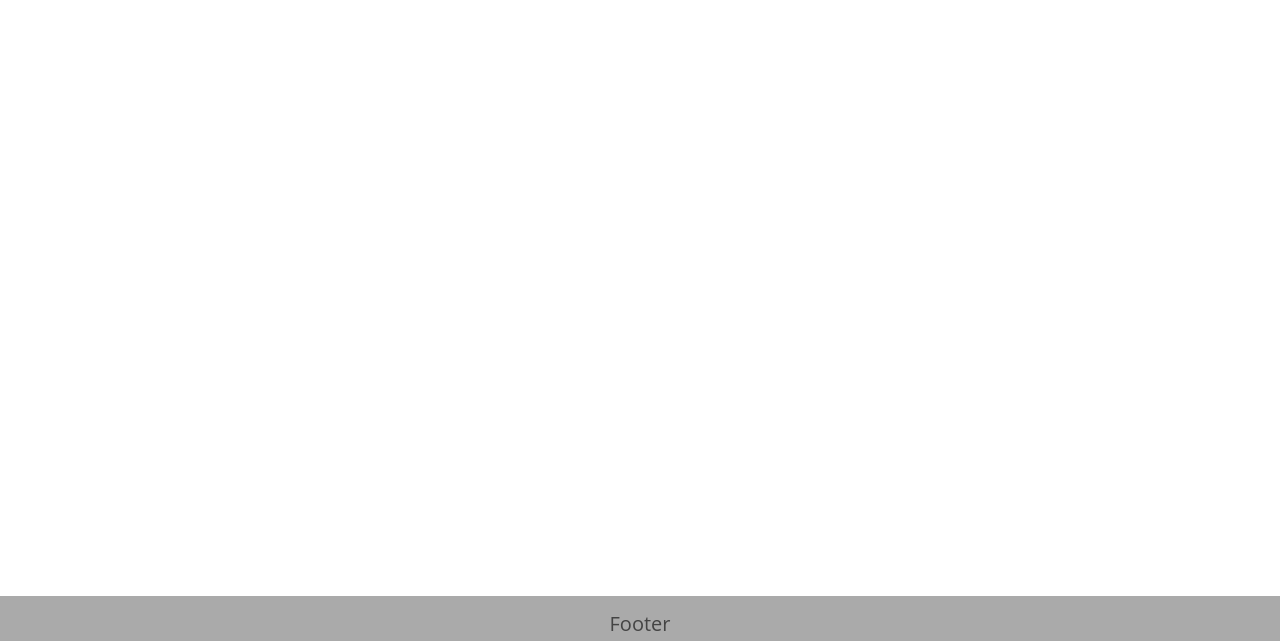
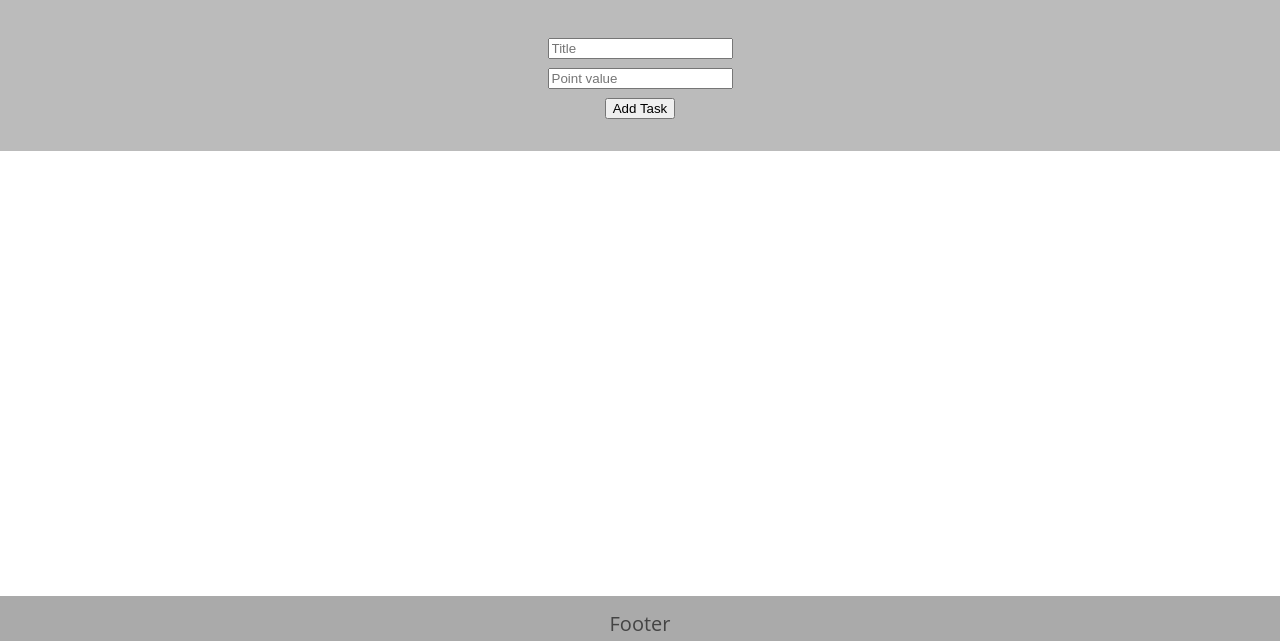
Before and after one commit to bmckenna1982/my-family, a React app: page /add-task in a window 1280 px wide. Shown: the part 159-800 px from the top of the page. Built offline with nearby package versions, Linux system fonts and the light colour scheme.

Commit message:
updated to context

```diff
--- a/src/Components/addEvent/addEvent.js
+++ b/src/Components/addEvent/addEvent.js
@@ -2,6 +2,7 @@ import React, { Component } from 'react'
 import Header from '../header/header'
 import DatePicker from 'react-date-picker'
 import TimePicker from 'react-time-picker'
+import AppContext from '../context/appContext'
 import './addEvent.css'
 
 class AddEvent extends Component {
@@ -10,22 +11,34 @@ class AddEvent extends Component {
     this.state = {
       date: new Date(),
       startTime: '12:00',
-      endTime: '1:00'
+      endTime: '13:00',
+      title: '',
+    }
 
-    }
   }
 
+  static contextType = AppContext
+
+  handleTitleChange = event => {
+    event.preventDefault()
+    this.setState({ title: event.target.value })
+  }
   handleDateChange = date => this.setState({ date })
   handleStartTimeChange = startTime => this.setState({ startTime })
   handleEndTimeChange = endTime => this.setState({ endTime })
+  addEvent = (event) => {
+    event.preventDefault()
+    let e = this.state
+    this.context.addEvent(e)
+  }
 
   render() {
     return (
       <section className="addEvent">
         <Header pageTitle='Add Event' />
-        <form className='addEvent-form' onSubmit={this.context.AddEvent}>
+        <form className='addEvent-form' onSubmit={this.addEvent}>
           <div>
-            <input type="text" name='title' id='title' placeholder='Title' />
+            <input type="text" name='title' id='title' placeholder='Title' onChange={this.handleTitleChange} value={this.state.title} />
           </div>
           <div>
             {/* <input type="event_date" name='event_date' id='event_date' placeholder='Date' /> */}
@@ -39,7 +52,7 @@ class AddEvent extends Component {
             <TimePicker onChange={this.handleEndTimeChange} value={this.state.endTime} />
             {/* <input type="event-end-time" name='event-end-time' id='event-end-time' placeholder='End time of event' /> */}
           </div>
-          <button type='submit'>Add Event</button>
+          <button type='submit' >Add Event</button>
 
         </form>
       </section>
--- a/src/Components/addItemLink/addItemLink.css
+++ b/src/Components/addItemLink/addItemLink.css
@@ -0,0 +1,4 @@
+.add-item-link {
+  display: flex;
+  justify-content: center;
+}
--- a/src/Components/addItemLink/addItemLink.js
+++ b/src/Components/addItemLink/addItemLink.js
@@ -1,14 +1,23 @@
 import React, { Component } from 'react'
+import { Link } from 'react-router-dom'
 import { FontAwesomeIcon } from '@fortawesome/react-fontawesome'
 import { faPlus } from '@fortawesome/free-solid-svg-icons'
 import './addItemLink.css'
 
 class AddItemLink extends Component {
   render() {
+    console.log('this.props.itemName', this.props.itemName)
+    const addText = this.props.itemName
+      ? `Add ${this.props.itemName}`
+      : ''
+
     return (
-      <div className='icon-plus' onClick={this.handleClick}>
-        <FontAwesomeIcon icon={faPlus} /> Add {this.props.itemName}
-      </div>
+      <Link to={this.props.location} className='add-item-link'>
+        <div className='icon-plus'>
+          <FontAwesomeIcon icon={faPlus} />
+        </div>
+        {addText}
+      </Link>
     )
   }
 }
--- /dev/null
+++ b/src/Components/addTask/addTask.js
@@ -0,0 +1,55 @@
+import React, { Component } from 'react'
+import Header from '../header/header'
+import AppContext from '../context/appContext'
+
+class AddTask extends Component {
+  constructor(props) {
+    super(props)
+    this.state = {
+      title: '',
+      points: ''
+    }
+  }
+
+  static contextType = AppContext
+
+  handleTitleChange = event => {
+    event.preventDefault()
+    console.log('event.target.title', event.target.value)
+    this.setState({
+      title: event.target.value
+    })
+  }
+
+  handlePointsChange = event => {
+    event.preventDefault()
+    this.setState({
+      points: event.target.value
+    })
+  }
+
+  addTask = event => {
+    event.preventDefault()
+    let task = this.state
+    this.context.addTask(task)
+  }
+
+  render() {
+    return (
+      <section className="addTask">
+        <Header pageTitle='Add Task' />
+        <form className='addTask-form' onSubmit={this.addTask}>
+          <div>
+            <input type="text" name='title' id='title' placeholder='Title' onChange={this.handleTitleChange} value={this.state.title} />
+          </div>
+          <div>
+            <input type="text" name='points' id='points' placeholder='Point value' onChange={this.handlePointsChange} value={this.state.points} />
+          </div>
+          <button type='submit' >Add Task</button>
+        </form>
+      </section>
+    )
+  }
+}
+
+export default AddTask
--- a/src/Components/app/App.js
+++ b/src/Components/app/App.js
@@ -10,7 +10,10 @@ import TasksPage from '../tasksPage/tasksPage'
 import ListPage from '../listsPage/listsPage'
 import FamilyPage from '../familyPage/familyPage'
 import AddEvent from '../addEvent/addEvent'
+import AddTask from '../addTask/addTask'
 import AppContext from '../context/appContext'
+import { extractWeekday, extractDayOfMonth } from '../utils/utils'
+import dataStore from '../../data/dataStore'
 import './App.css';
 
 class App extends Component {
@@ -18,12 +21,33 @@ class App extends Component {
     super(props)
 
     this.state = {
-      events: [],
-      tasks: [],
-      lists: [],
+      events: [
+        {
+          title: 'Event Title',
+          date: 'Wed 14',
+          startTime: '3pm',
+          endTime: '4:30pm',
+        }
+      ],
+      tasks: [
+        {
+          title: 'task title',
+          points: '20'
+        }
+      ],
+      lists: [
+        {
+          title: 'list title',
+          items: []
+        }
+      ],
       date: moment([]),
       navOpen: false
     }
+  }
+
+  componentDidMount() {
+    setTimeout(() => this.setState(dataStore), 600)
   }
 
   static contextType = AppContext
@@ -33,12 +57,38 @@ class App extends Component {
   }
 
   addEvent = (event) => {
-    this.state.push({
-      title: event.title,
-      date: event.date,
-      startTime: event.startTime,
-      endTime: event.endTime,
+    // event.preventDefault()
+    const weekday = extractWeekday(event.date)
+    const dayOfMonth = extractDayOfMonth(event.date)
+    console.log('day', dayOfMonth)
+    console.log('event.target', event)
+    console.log('...this.state.events', ...this.state.events)
+    this.setState({
+      events: [
+        ...this.state.events,
+        {
+          title: event.title,
+          date: `${weekday} ${dayOfMonth}`,
+          startTime: event.startTime,
+          endTime: event.endTime
+        }
+      ]
     })
+    this.props.history.push('/')
+  }
+
+  addTask = task => {
+    console.log('task', task)
+    this.setState({
+      tasks: [
+        ...this.state.tasks,
+        {
+          title: task.title,
+          points: task.points
+        }
+      ]
+    })
+    this.props.history.goBack()
   }
 
   render() {
@@ -48,7 +98,8 @@ class App extends Component {
       lists: this.state.lists,
       date: this.state.date,
       navOpen: this.state.navOpen,
-      addEvent: this.addEvent
+      addEvent: this.addEvent,
+      addTask: this.addTask
     }
 
     return (
@@ -65,6 +116,7 @@ class App extends Component {
               <Route exact path='/lists' component={ListPage} />
               <Route exact path='/family' component={FamilyPage} />
               <Route exact path='/add-event' component={AddEvent} />
+              <Route exact path='/add-task' component={AddTask} />
             </Switch>
           </main>
           <footer role='contentinfo'>Footer</footer>
--- a/src/Components/context/appContext.js
+++ b/src/Components/context/appContext.js
@@ -3,8 +3,11 @@ import React from 'react'
 const AppContext = React.createContext({
   events: [],
   tasks: [],
+  date: null,
+  navOpen: '',
   error: null,
-  addEvent: () => { }
+  addEvent: () => { },
+  addTask: () => { }
 })
 
 export default AppContext
--- a/src/Components/event/event.js
+++ b/src/Components/event/event.js
@@ -6,7 +6,7 @@ class Event extends Component {
     return (
       <div className='event-container'>
         <div className='event-day'>{this.props.day} </div>
-        <div className='event-time'>{this.props.time}</div>
+        <div className='event-time'>{this.props.startTime}</div>
         <div className='event-title'>{this.props.title}</div>
       </div>
       // <div className='events-next'>Wed 2pm Set Crock pot</div>
--- a/src/Components/homePage/homePage.js
+++ b/src/Components/homePage/homePage.js
@@ -7,6 +7,7 @@ import LatestLists from '../latestLists/latestLists'
 
 class HomePage extends Component {
   render() {
+    // console.log('this.context.events', this.context.events)
     return (
       <div>
         <Header pageTitle='Daily Overview' />
--- a/src/Components/latestLists/latestLists.css
+++ b/src/Components/latestLists/latestLists.css
@@ -7,7 +7,7 @@
 
 .icon-plus {
   height: auto;
-  padding-left: 15px;
+  padding: 0 15px;
 }
 
 .icon-plus:hover {
--- a/src/Components/tasksPage/tasksPage.js
+++ b/src/Components/tasksPage/tasksPage.js
@@ -1,22 +1,25 @@
 import React, { Component } from 'react'
 import Header from '../header/header'
 import Task from '../task/task'
+import AppContext from '../context/appContext'
 import './tasksPage.css'
+import PointsBar from '../pointsBar/pointsBar'
 
 class TasksPage extends Component {
+  static contextType = AppContext
+
   render() {
     return (
       <div className='tasks-page'>
         <Header pageTitle='Tasks' />
+        <PointsBar />
         <div className='tasks-list'>
-          <Task title='Feed the dogs' points='20' />
-          <Task title='Take out trash' points='20' />
-          <Task title='Put away laundry' points='20' />
-          <Task title='Bathe Dogs' points='100' />
-          <Task title='Mow the lawn' points='50' />
-          <Task title='Vacumn living room' points='30' />
-          <Task title='Vacumn playroom' points='30' />
-          <Task title='Vacumn bedroom' points='30' />
+          <div className='tasks-container'>
+            {this.context.tasks.map(task => (
+              <Task key={task.title} title={task.title} points={task.points} checked='task.checked' />
+            ))
+            }
+          </div>
         </div>
       </div>
     )
--- /dev/null
+++ b/src/Components/utils/utils.js
@@ -0,0 +1,9 @@
+import moment from 'moment'
+
+export function extractWeekday(date) {
+  return moment(date).format('ddd')
+}
+
+export function extractDayOfMonth(date) {
+  return moment(date).format('D')
+}
--- /dev/null
+++ b/src/data/dataStore.js
@@ -0,0 +1,121 @@
+export default {
+  "events": [
+    {
+      title: 'Event Title',
+      date: 'Wed 14',
+      startTime: '3pm',
+      endTime: '4:30pm',
+    },
+  ],
+  "lists": [
+    {
+      name: 'Groceries',
+      items: [
+        {
+          itemName: 'Milk',
+          checked: false
+        },
+        {
+          itemName: 'Yogurt',
+          checked: false
+        },
+        {
+          itemName: 'Swiss Cheese',
+          checked: false
+        },
+        {
+          itemName: 'Coffee Creamer',
+          checked: true
+        }
+      ]
+    },
+    {
+      name: 'Home Improvement',
+      items: [
+        {
+          itemName: 'Garden Edging',
+          checked: false
+        },
+        {
+          itemName: 'Mulch',
+          checked: false
+        },
+        {
+          itemName: 'PVC Primer',
+          checked: true
+        },
+        {
+          itemName: 'Sprinkler controller',
+          checked: true
+        },
+      ]
+    }
+  ],
+  "tasks": [
+    {
+      title: 'Feed the Dogs',
+      points: '20',
+      checked: false,
+      completedBy: ''
+    },
+    {
+      title: 'Take out trash',
+      points: '20',
+      checked: false,
+      completedBy: ''
+    },
+    {
+      title: 'Put away laundry',
+      points: '20',
+      checked: false,
+      completedBy: ''
+    },
+    {
+      title: 'Bathe Dogs',
+      points: '100',
+      checked: false,
+      completedBy: ''
+    },
+    {
+      title: 'mow the lawn',
+      points: '50',
+      checked: false,
+      completedBy: ''
+    },
+    {
+      title: 'Vacumn living room',
+      points: '30',
+      checked: false,
+      completedBy: ''
+    },
+  ],
+  "users": [
+    {
+      firstName: 'Brian',
+      lastName: 'McKenna',
+      email: 'myemail@here.com',
+      points: '100'
+    },
+    {
+      firstName: 'Keean',
+      lastName: 'McKenna',
+      email: 'myemail@here.com',
+      points: '200'
+    },
+  ],
+  "rewards": [
+    {
+      title: 'tier 1 reward',
+      points: '200'
+    },
+    {
+      title: 'tier 2 reward',
+      points: '200'
+    },
+    {
+      title: 'tier 3 reward',
+      points: '200'
+    },
+  ]
+
+}
```
Also changed, not shown: public/index.html (+5 -5 lines), src/Components/addListItem/addListItem.js (added, +22 -0 lines), src/Components/latestLists/latestLists.js (+14 -12 lines), src/Components/upcomingEvents/upcomingEvents.js (+14 -5 lines), src/Components/upcomingTasks/upcomingTasks.js (+9 -9 lines), src/Components/addListItem/addListItem.css (added), src/Components/addTask/addTask.css (added).
